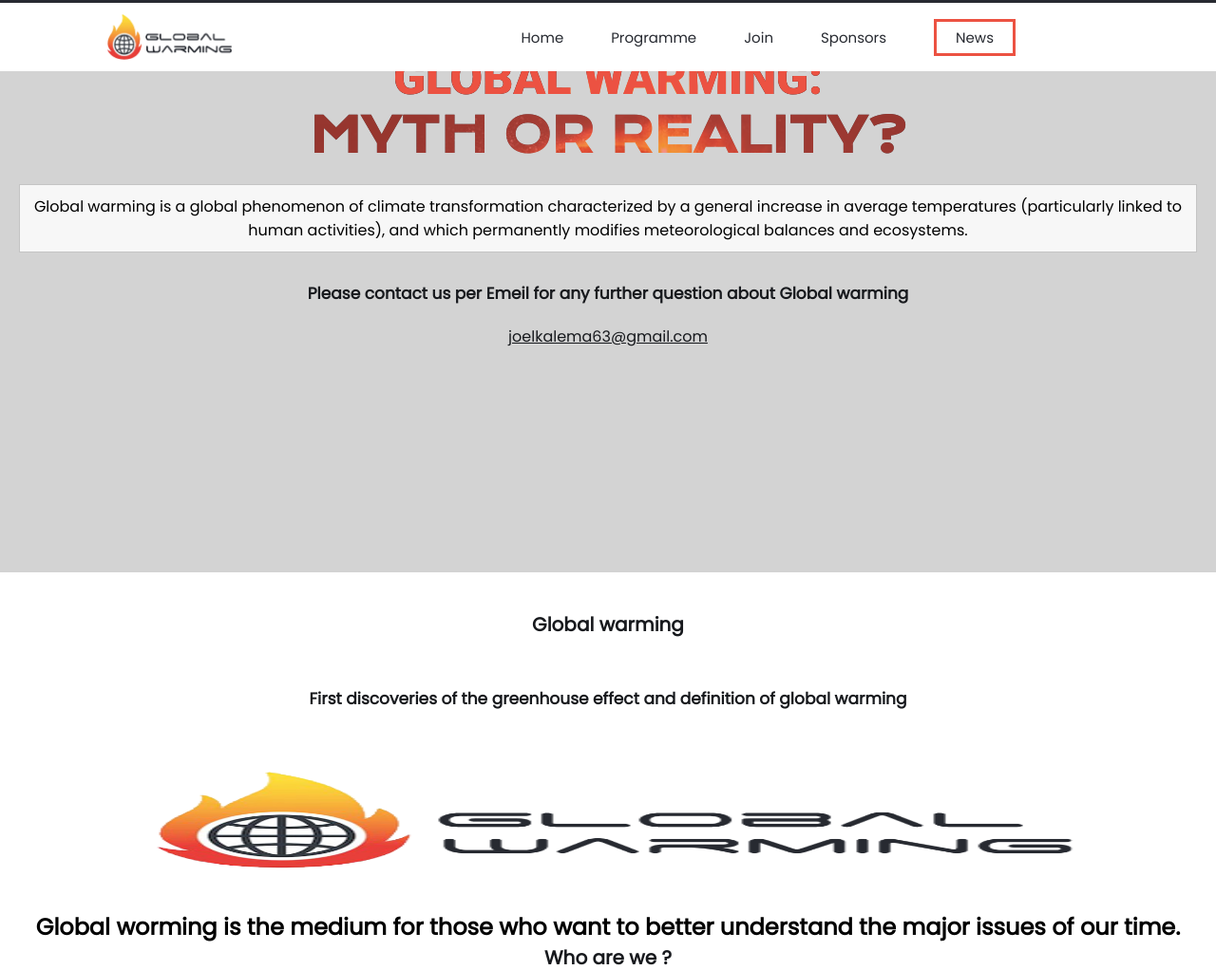
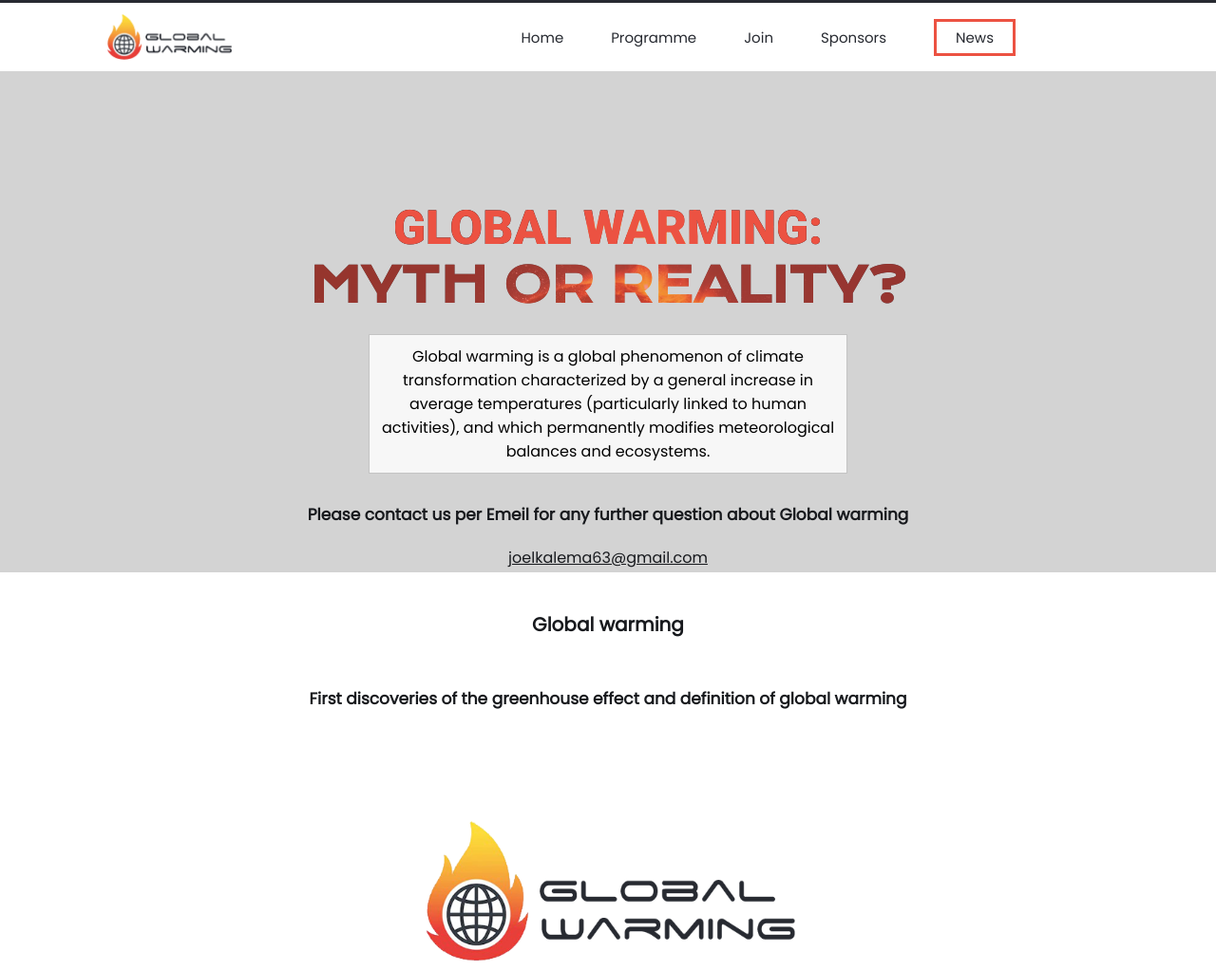
Before and after one commit to joel-kalema/Global-warming, a website: page about.html in a window 1280 px wide. Shown: the part 37-1059 px from the top of the page at 95% size. Drawn offline with nearby package versions, Linux system fonts and the light colour scheme; a web font is replaced by a local one.

Commit message:
Modified the file

```diff
--- a/media.css
+++ b/media.css
@@ -157,5 +157,33 @@
     width: 30%;
   }
 
+  .home-containte{
+    padding-top: 10%;
+  }
+
+  .home-about {
+    padding: 90px 200px;
+  }
+
+  .home-about .home-containte .phrase {
+    width: 60%;
+    margin: 20px auto;
+  }
+
+  .historique {
+    padding: 2.5rem 15rem;
+  }
+
+  .historique img {
+    width: 50%;
+    height: 10rem;
+    margin: 90px auto;
+  }
+
+  .historique h2 {
+    width: 70%;
+    color: #ec5242;
+    font-size: 30px;
+  }
 
 }
```
